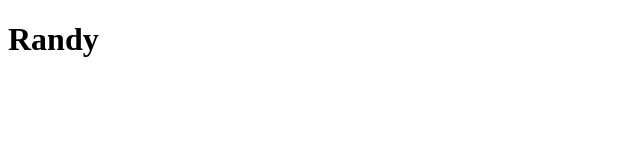
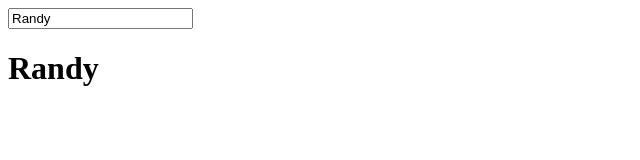
Before and after one commit to Rachoor/UltimateAngular-4, a website: page ngClassifieds/index.html in a window 1280 px wide. Shown: the whole page, without its empty margins (0-640 px from the left). Drawn offline with nearby package versions, Linux system fonts and the light colour scheme.

Commit message:
add quick two-way data binding example

```diff
--- a/ngClassifieds/index.html
+++ b/ngClassifieds/index.html
@@ -6,6 +6,7 @@
 </head>
 <body ng-app="ngClassifieds" ng-controller="ClassifiedsCtrl as vm">
 
+    <input type="text" placeholder="enter your name" ng-model="vm.name">
     <h1>{{ vm.name }}</h1>
 
     <script src="node_modules/angular/angular.js"></script>
```
